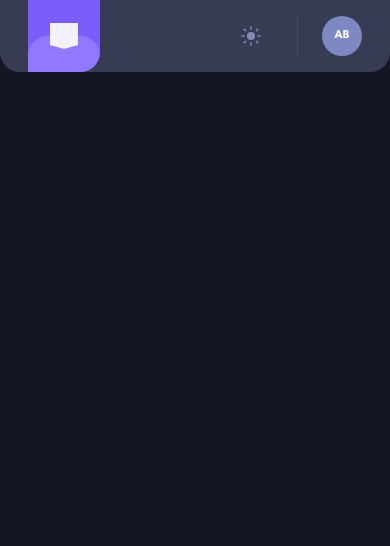
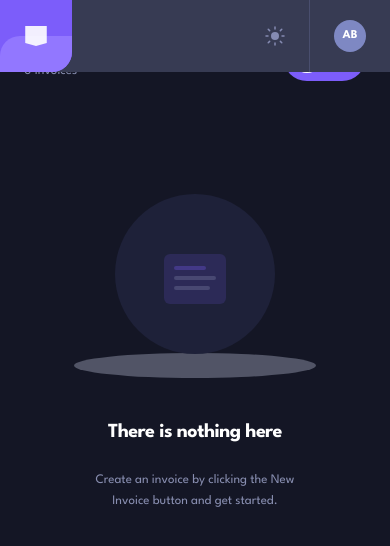
Before and after one commit to Demiomotee/Invoice-Management-App, a React (Vite) app: page / in a window 390 px wide. Shown: the top 546 px of the page. Built offline with nearby package versions, Linux system fonts and the light colour scheme.

Commit message:
Update Sidebar.tsx

```diff
--- a/src/components/Sidebar.tsx
+++ b/src/components/Sidebar.tsx
@@ -20,43 +20,50 @@
   const { theme, toggleTheme } = useTheme()
 
   return (
+    <>
+
       <nav
-      className="
-        w-[103px] bg-[#373B53] flex flex-col items-center justify-between
-        sticky top-0 h-screen z-50 flex-shrink-0 rounded-r-[20px]
-        md:w-20
-        max-md:w-full max-md:h-[72px] max-md:flex-row max-md:rounded-none max-md:rounded-b-[20px]
-      "
+        className="hidden lg:flex flex-col items-center justify-between w-[103px] bg-[#373B53] rounded-r-[20px] sticky top-0 h-screen z-50 flex-shrink-0"
         aria-label="Main navigation"
       >
-
-      <div className="flex items-center justify-center py-7 max-md:py-0 max-md:px-7">
-        <div className="w-16 h-16 bg-purple rounded-[20px] flex items-center justify-center relative overflow-hidden max-md:w-[72px] max-md:h-[72px] max-md:rounded-none max-md:rounded-br-[20px]">
-          <div className="absolute bottom-0 left-0 right-0 h-1/2 bg-purple-light rounded-t-[20px]" />
+        <div className="flex items-center justify-center w-full pt-2">
+          <div className="w-[103px] h-[103px] bg-purple rounded-r-[20px] flex items-center justify-center relative overflow-hidden flex-shrink-0">
+            <div className="absolute bottom-0 left-0 right-0 h-1/2 bg-purple-light rounded-tl-[20px]" />
             <svg width="28" height="26" viewBox="0 0 28 26" fill="none" className="relative z-10" aria-hidden="true">
               <path d="M0 0h28v22l-14 4L0 22V0z" fill="white" opacity="0.9" />
             </svg>
           </div>
         </div>
-
-      <div className="flex flex-col items-center gap-6 pb-6 max-md:flex-row max-md:pb-0 max-md:pr-7">
-        <button
-          onClick={toggleTheme}
-          className="flex items-center justify-center w-11 h-11 rounded-full hover:opacity-70 transition-opacity"
-          aria-label={`Switch to ${theme === 'dark' ? 'light' : 'dark'} mode`}
-        >
+        <div className="flex flex-col items-center gap-6 pb-6">
+          <button onClick={toggleTheme} className="flex items-center justify-center w-10 h-10 rounded-full hover:opacity-70 transition-opacity" aria-label={`Switch to ${theme === 'dark' ? 'light' : 'dark'} mode`}>
             {theme === 'dark' ? <SunIcon /> : <MoonIcon />}
           </button>
-
-        <div className="w-full h-px bg-[#494E6E] max-md:w-px max-md:h-10" role="separator" />
-
-        <div
-          className="w-10 h-10 rounded-full bg-gray-3 flex items-center justify-center text-white text-xs font-bold border-2 border-transparent hover:border-white transition-colors cursor-pointer"
-          aria-label="User profile"
-        >
-          AB
-        </div>
+          <div className="w-full h-px bg-[#494E6E]" role="separator" />
+          <div className="w-9 h-9 rounded-full bg-[#7E88C3] flex items-center justify-center text-white text-xs font-bold border-2 border-transparent hover:border-white transition-colors cursor-pointer">AB</div>
         </div>
       </nav>
+
+
+      <nav
+        className="lg:hidden fixed top-0 left-0 right-0 h-[72px] bg-[#373B53] z-50 flex items-center justify-between"
+        aria-label="Main navigation"
+      >
+
+        <div className="w-[72px] h-[72px] bg-purple flex items-center justify-center relative overflow-hidden rounded-br-[20px] flex-shrink-0">
+          <div className="absolute bottom-0 left-0 right-0 h-1/2 bg-purple-light rounded-tl-[20px]" />
+          <svg width="22" height="20" viewBox="0 0 28 26" fill="none" className="relative z-10" aria-hidden="true">
+            <path d="M0 0h28v22l-14 4L0 22V0z" fill="white" opacity="0.9" />
+          </svg>
+        </div>
+
+        <div className="flex items-center h-full">
+          <button onClick={toggleTheme} className="px-6 flex items-center justify-center h-full hover:opacity-70 transition-opacity" aria-label={`Switch to ${theme === 'dark' ? 'light' : 'dark'} mode`}>
+            {theme === 'dark' ? <SunIcon /> : <MoonIcon />}
+          </button>
+          <div className="w-px h-full bg-[#494E6E]" role="separator" />
+          <div className="w-8 h-8 mx-6 rounded-full bg-[#7E88C3] flex items-center justify-center text-white text-xs font-bold border-2 border-transparent hover:border-white transition-colors cursor-pointer">AB</div>
+        </div>
+      </nav>
+    </>
   )
 }
```
Lines whose indentation alone changed are shown as unchanged.
